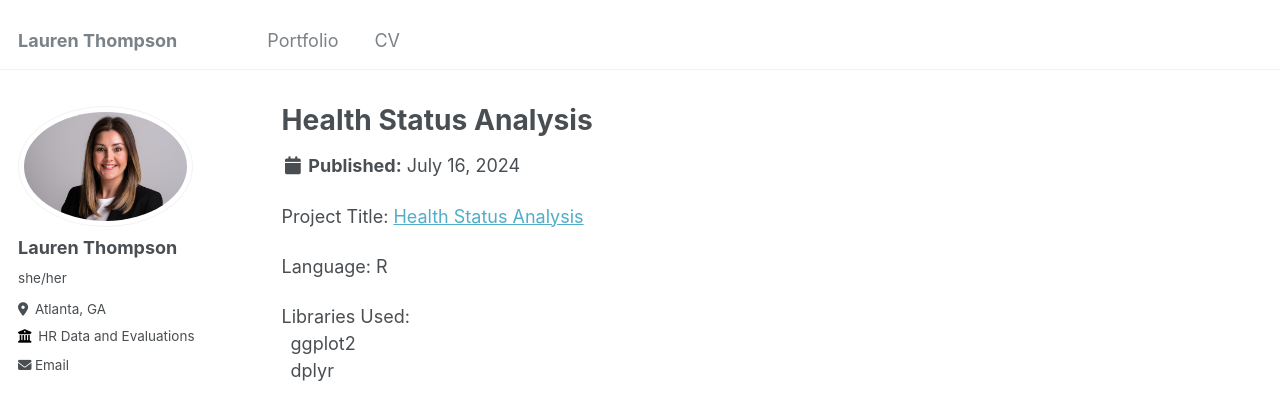
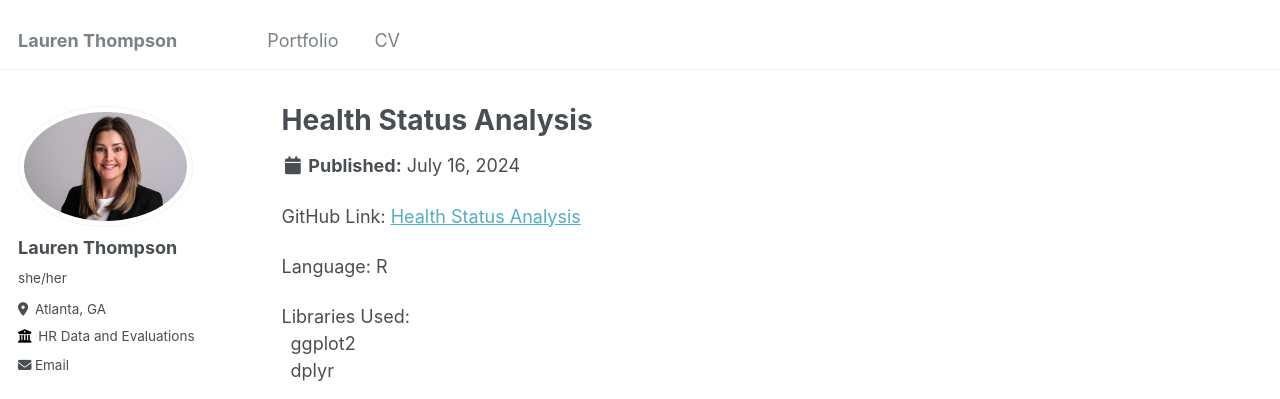
Before and after one commit to laurenthompson4477/Portfolio.github.io, a Jekyll site: the page built from _portfolio/Health_Status_Analysis.md, in a window 1280 px wide and 900 px high. Shown: the top 399 px of the window. Built offline with Jekyll 4.4.1, drawn with Linux system fonts in a browser that asks for light colours.

Commit message:
Update Health_Status_Analysis.md

```diff
--- a/_portfolio/Health_Status_Analysis.md
+++ b/_portfolio/Health_Status_Analysis.md
@@ -5,7 +5,7 @@ collection: portfolio
 ---
 
 
-Project Title: [Health Status Analysis](https://github.com/laurenthompson4477/laurenthompson4477.github.io/blob/main/Health_Status/Health_Status_Analysis.Rmd)
+GitHub Link: [Health Status Analysis](https://github.com/laurenthompson4477/laurenthompson4477.github.io/blob/main/Health_Status/Health_Status_Analysis.Rmd)
 
 Language: R
 
```
